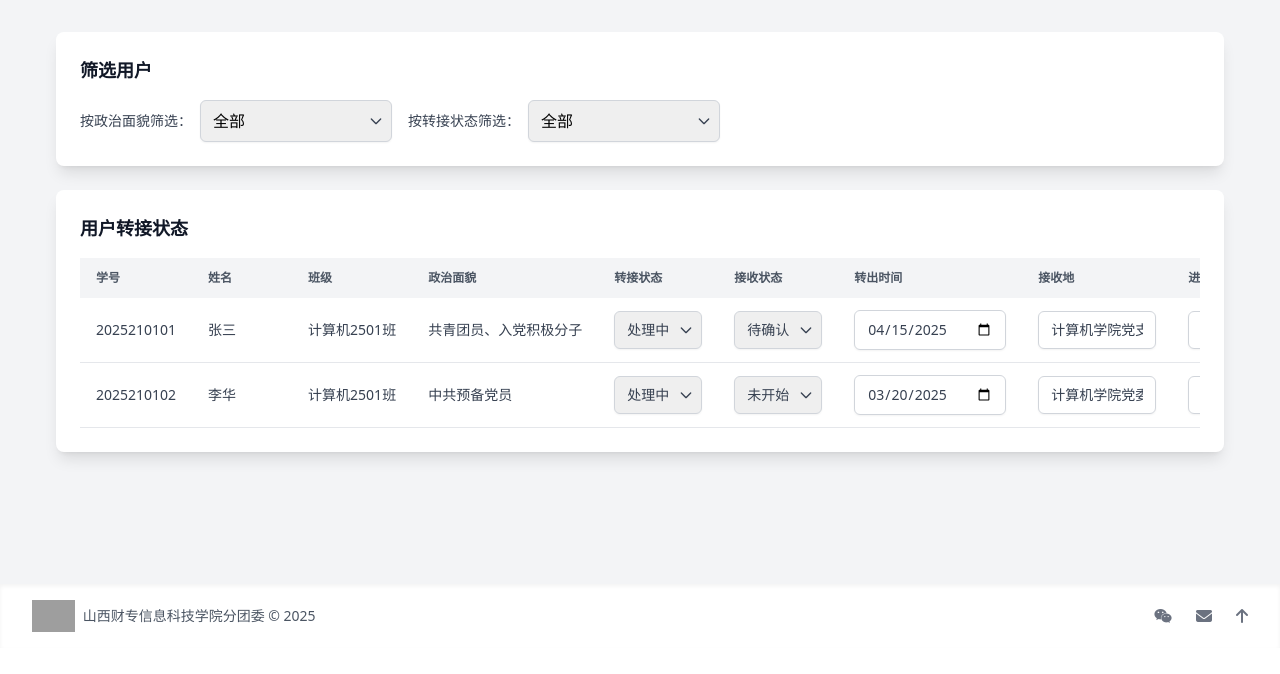
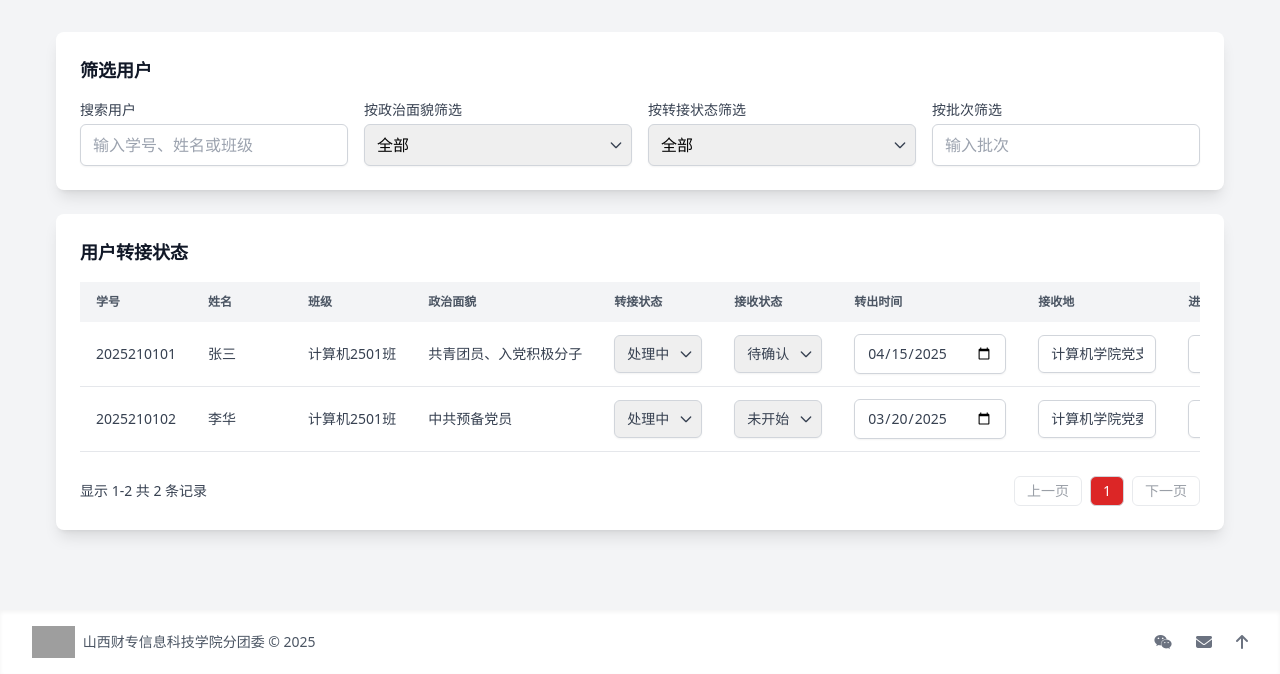
Before and after one commit to AmaTsumeAkira/PartyArchiveManager, a Flask app: page /admin/transfer_status in a window 1280 px wide. Shown: the part 152-826 px from the top of the page. Before the commit the page ends 784 px from the top, so only its background shows below. Run offline with Flask 3, Linux system fonts and the light colour scheme; a user stored in the database is signed in; data comes from the database, SQL or seed files in the repository; some libraries are stand-ins or nearby versions; grey boxes are pictures that could not be loaded.

Commit message:
Update admin_transfer_status.html

```diff
--- a/templates/admin_transfer_status.html
+++ b/templates/admin_transfer_status.html
@@ -12,13 +12,17 @@
         </div>
     </header>
 
-    <!-- Filter Section -->
+    <!-- Filter and Search Section -->
     <div class="bg-white dark:bg-gray-800 rounded-lg shadow-lg p-6 mb-6 animate-fadeIn">
         <h2 class="text-lg font-semibold text-gray-900 dark:text-gray-100 mb-4">筛选用户</h2>
-        <div class="flex flex-col sm:flex-row sm:items-center sm:space-x-4 space-y-4 sm:space-y-0">
-            <div class="flex items-center space-x-2">
-                <label for="identity_filter" class="text-sm font-medium text-gray-700 dark:text-gray-300">按政治面貌筛选：</label>
-                <div class="relative w-48">
+        <div class="flex flex-col md:flex-row md:items-center md:space-x-4 space-y-4 md:space-y-0">
+            <div class="flex-1">
+                <label class="block text-sm font-medium text-gray-700 dark:text-gray-300 mb-1">搜索用户</label>
+                <input type="text" id="searchInput" placeholder="输入学号、姓名或班级" class="w-full px-3 py-2 border border-gray-300 dark:border-gray-600 rounded-md shadow-sm focus:outline-none focus:ring-indigo-500 focus:border-indigo-500 dark:bg-gray-700 dark:text-gray-100">
+            </div>
+            <div class="flex-1">
+                <label for="identity_filter" class="block text-sm font-medium text-gray-700 dark:text-gray-300 mb-1">按政治面貌筛选</label>
+                <div class="relative">
                     <select id="identity_filter" class="w-full px-3 py-2 border border-gray-300 dark:border-gray-600 rounded-md shadow-sm focus:outline-none focus:ring-indigo-500 focus:border-indigo-500 dark:bg-gray-700 dark:text-gray-100 appearance-none">
                         <option value="">全部</option>
                         {% for identity in identities %}
@@ -32,9 +36,9 @@
                     </div>
                 </div>
             </div>
-            <div class="flex items-center space-x-2">
-                <label for="transfer_status_filter" class="text-sm font-medium text-gray-700 dark:text-gray-300">按转接状态筛选：</label>
-                <div class="relative w-48">
+            <div class="flex-1">
+                <label for="transfer_status_filter" class="block text-sm font-medium text-gray-700 dark:text-gray-300 mb-1">按转接状态筛选</label>
+                <div class="relative">
                     <select id="transfer_status_filter" class="w-full px-3 py-2 border border-gray-300 dark:border-gray-600 rounded-md shadow-sm focus:outline-none focus:ring-indigo-500 focus:border-indigo-500 dark:bg-gray-700 dark:text-gray-100 appearance-none">
                         <option value="">全部</option>
                         <option value="未开始">未开始</option>
@@ -48,6 +52,10 @@
                         </svg>
                     </div>
                 </div>
+            </div>
+            <div class="flex-1">
+                <label class="block text-sm font-medium text-gray-700 dark:text-gray-300 mb-1">按批次筛选</label>
+                <input type="text" id="batchFilter" placeholder="输入批次" class="w-full px-3 py-2 border border-gray-300 dark:border-gray-600 rounded-md shadow-sm focus:outline-none focus:ring-indigo-500 focus:border-indigo-500 dark:bg-gray-700 dark:text-gray-100">
             </div>
         </div>
     </div>
@@ -71,20 +79,61 @@
                         <th class="py-3 px-4 min-w-[100px]">操作</th>
                     </tr>
                 </thead>
-                <tbody id="userTable">
-                    {% for user in users %}
-                    <tr data-identities="{{ user.identity_names|join(',') }}" data-transfer-status="{{ user.transfer_status }}" class="border-b dark:border-gray-700 hover:bg-gray-50 dark:hover:transition">
-                        <td class="py-3 px-4 truncate">{{ user.student_id }}</td>
-                        <td class="py-3 px-4 truncate">{{ user.name }}</td>
-                        <td class="py-3 px-4 truncate">{{ user.class_name }}</td>
-                        <td class="py-3 px-4 truncate">{{ user.identity_names|join('、') }}</td>
+                <tbody id="userTableBody">
+                    <!-- Table rows will be populated by JavaScript -->
+                </tbody>
+            </table>
+        </div>
+        <!-- Pagination -->
+        <div class="mt-6 flex justify-between items-center">
+            <div class="text-sm text-gray-700 dark:text-gray-300">
+                显示 <span id="currentPageInfo">1-10</span> 共 <span id="totalUsers"></span> 条记录
+            </div>
+            <div class="flex space-x-2">
+                <button id="prevPage" class="px-3 py-1 border border-gray-300 dark:border-gray-600 rounded-md text-sm text-gray-700 dark:text-gray-300 bg-white dark:bg-gray-700 hover:bg-gray-50 dark:hover:bg-gray-600 disabled:opacity-50" disabled>上一页</button>
+                <div id="pageNumbers" class="flex space-x-1"></div>
+                <button id="nextPage" class="px-3 py-1 border border-gray-300 dark:border-gray-600 rounded-md text-sm text-gray-700 dark:text-gray-300 bg-white dark:bg-gray-700 hover:bg-gray-50 dark:hover:bg-gray-600 disabled:opacity-50">下一页</button>
+            </div>
+        </div>
+    </div>
+</div>
+{% endblock %}
+
+{% block scripts %}
+<script>
+// 用户数据
+const users = {{ users|tojson }};
+const pageSize = 10;
+let currentPage = 1;
+let filteredUsers = [...users];
+
+// 渲染表格
+function renderTable(page = 1) {
+    currentPage = page;
+    const start = (page - 1) * pageSize;
+    const end = start + pageSize;
+    const paginatedUsers = filteredUsers.slice(start, end);
+
+    const tbody = document.getElementById('userTableBody');
+    tbody.innerHTML = '';
+
+    paginatedUsers.forEach(user => {
+        const row = document.createElement('tr');
+        row.className = 'border-b dark:border-gray-700 hover:bg-gray-50 dark:hover:transition';
+        row.setAttribute('data-identities', user.identity_names.join(','));
+        row.setAttribute('data-transfer-status', user.transfer_status);
+        row.innerHTML = `
+            <td class="py-3 px-4 truncate">${user.student_id}</td>
+            <td class="py-3 px-4 truncate">${user.name}</td>
+            <td class="py-3 px-4 truncate">${user.class_name}</td>
+            <td class="py-3 px-4 truncate">${user.identity_names.join('、')}</td>
             <td class="py-3 px-4">
                 <div class="relative">
                     <select name="transfer_status" class="transfer-status w-full px-3 py-2 border border-gray-300 dark:border-gray-600 rounded-md shadow-sm focus:outline-none focus:ring-indigo-500 focus:border-indigo-500 dark:bg-gray-700 dark:text-gray-100 appearance-none">
-                                    <option value="未开始" {% if user.transfer_status == '未开始' %}selected{% endif %}>未开始</option>
-                                    <option value="处理中" {% if user.transfer_status == '处理中' %}selected{% endif %}>处理中</option>
-                                    <option value="已完成" {% if user.transfer_status == '已完成' %}selected{% endif %}>已完成</option>
-                                    <option value="已放弃" {% if user.transfer_status == '已放弃' %}selected{% endif %}>已放弃</option>
+                        <option value="未开始" ${user.transfer_status === '未开始' ? 'selected' : ''}>未开始</option>
+                        <option value="处理中" ${user.transfer_status === '处理中' ? 'selected' : ''}>处理中</option>
+                        <option value="已完成" ${user.transfer_status === '已完成' ? 'selected' : ''}>已完成</option>
+                        <option value="已放弃" ${user.transfer_status === '已放弃' ? 'selected' : ''}>已放弃</option>
                     </select>
                     <div class="pointer-events-none absolute inset-y-0 right-0 flex items-center px-2 text-gray-700 dark:text-gray-300">
                         <svg class="w-4 h-4" fill="none" stroke="currentColor" viewBox="0 0 24 24" xmlns="http://www.w3.org/2000/svg">
@@ -96,10 +145,10 @@
             <td class="py-3 px-4">
                 <div class="relative">
                     <select name="receive_status" class="receive-status w-full px-3 py-2 border border-gray-300 dark:border-gray-600 rounded-md shadow-sm focus:outline-none focus:ring-indigo-500 focus:border-indigo-500 dark:bg-gray-700 dark:text-gray-100 appearance-none">
-                                    <option value="未开始" {% if user.receive_status == '未开始' %}selected{% endif %}>未开始</option>
-                                    <option value="待确认" {% if user.receive_status == '待确认' %}selected{% endif %}>待确认</option>
-                                    <option value="已确认" {% if user.receive_status == '已确认' %}selected{% endif %}>已确认</option>
-                                    <option value="已放弃" {% if user.receive_status == '已放弃' %}selected{% endif %}>已放弃</option>
+                        <option value="未开始" ${user.receive_status === '未开始' ? 'selected' : ''}>未开始</option>
+                        <option value="待确认" ${user.receive_status === '待确认' ? 'selected' : ''}>待确认</option>
+                        <option value="已确认" ${user.receive_status === '已确认' ? 'selected' : ''}>已确认</option>
+                        <option value="已放弃" ${user.receive_status === '已放弃' ? 'selected' : ''}>已放弃</option>
                     </select>
                     <div class="pointer-events-none absolute inset-y-0 right-0 flex items-center px-2 text-gray-700 dark:text-gray-300">
                         <svg class="w-4 h-4" fill="none" stroke="currentColor" viewBox="0 0 24 24" xmlns="http://www.w3.org/2000/svg">
@@ -109,52 +158,80 @@
                 </div>
             </td>
             <td class="py-3 px-4">
-                            <input type="date" name="transfer_date" class="transfer-date w-full px-3 py-2 border border-gray-300 dark:border-gray-600 rounded-md shadow-sm focus:outline-none focus:ring-indigo-500 focus:border-indigo-500 dark:bg-gray-700 dark:text-gray-100" value="{{ user.transfer_date or '' }}">
+                <input type="date" name="transfer_date" class="transfer-date w-full px-3 py-2 border border-gray-300 dark:border-gray-600 rounded-md shadow-sm focus:outline-none focus:ring-indigo-500 focus:border-indigo-500 dark:bg-gray-700 dark:text-gray-100" value="${user.transfer_date || ''}">
             </td>
             <td class="py-3 px-4">
-                            <input type="text" name="receiver" class="receiver w-full px-3 py-2 border border-gray-300 dark:border-gray-600 rounded-md shadow-sm focus:outline-none focus:ring-indigo-500 focus:border-indigo-500 dark:bg-gray-700 dark:text-gray-100" value="{{ user.receiver or '' }}">
+                <input type="text" name="receiver" class="receiver w-full px-3 py-2 border border-gray-300 dark:border-gray-600 rounded-md shadow-sm focus:outline-none focus:ring-indigo-500 focus:border-indigo-500 dark:bg-gray-700 dark:text-gray-100" value="${user.receiver || ''}">
             </td>
             <td class="py-3 px-4">
-                            <input type="number" name="progress" class="progress w-full px-3 py-2 border border-gray-300 dark:border-gray-600 rounded-md shadow-sm focus:outline-none focus:ring-indigo-500 focus:border-indigo-500 dark:bg-gray-700 dark:text-gray-100" value="{{ user.progress|default(0) }}" min="0" max="100">
+                <input type="number" name="progress" class="progress w-full px-3 py-2 border border-gray-300 dark:border-gray-600 rounded-md shadow-sm focus:outline-none focus:ring-indigo-500 focus:border-indigo-500 dark:bg-gray-700 dark:text-gray-100" value="${user.progress || 0}" min="0" max="100">
             </td>
             <td class="py-3 px-4">
-                            <button class="update-btn bg-indigo-600 hover:bg-indigo-700 text-white px-4 py-2 rounded-md shadow-sm transition duration-200 flex items-center" data-user-id="{{ user.id }}">
+                <button class="update-btn bg-indigo-600 hover:bg-indigo-700 text-white px-4 py-2 rounded-md shadow-sm transition duration-200 flex items-center" data-user-id="${user.id}">
                     更新
                 </button>
             </td>
-                    </tr>
-                    {% endfor %}
-                </tbody>
-            </table>
-        </div>
-    </div>
-</div>
-{% endblock %}
+        `;
+        tbody.appendChild(row);
+    });
 
-{% block scripts %}
-<script>
-function filterTable() {
-    const selectedIdentity = document.getElementById('identity_filter').value.toLowerCase();
-    const selectedTransferStatus = document.getElementById('transfer_status_filter').value.toLowerCase();
-    const rows = document.querySelectorAll('#userTable tr');
-
-    rows.forEach(row => {
-        const identities = row.getAttribute('data-identities').toLowerCase();
-        const transferStatus = row.getAttribute('data-transfer-status').toLowerCase();
-        const matchesIdentity = !selectedIdentity || identities.includes(selectedIdentity);
-        const matchesTransferStatus = !selectedTransferStatus || transferStatus === selectedTransferStatus;
-
-        if (matchesIdentity && matchesTransferStatus) {
-            row.style.display = '';
-        } else {
-            row.style.display = 'none';
-        }
-    });
+    updatePagination();
+    bindUpdateButtons();
 }
 
-document.getElementById('identity_filter').addEventListener('change', filterTable);
-document.getElementById('transfer_status_filter').addEventListener('change', filterTable);
+// 更新分页导航
+function updatePagination() {
+    const totalPages = Math.ceil(filteredUsers.length / pageSize);
+    const pageNumbers = document.getElementById('pageNumbers');
+    pageNumbers.innerHTML = '';
 
+    for (let i = 1; i <= totalPages; i++) {
+        const button = document.createElement('button');
+        button.className = `px-3 py-1 border border-gray-300 dark:border-gray-600 rounded-md text-sm ${i === currentPage ? 'bg-red-600 text-white' : 'text-gray-700 dark:text-gray-300 bg-white dark:bg-gray-700 hover:bg-gray-50 dark:hover:bg-gray-600'}`;
+        button.textContent = i;
+        button.onclick = () => renderTable(i);
+        pageNumbers.appendChild(button);
+    }
+
+    document.getElementById('prevPage').disabled = currentPage === 1;
+    document.getElementById('nextPage').disabled = currentPage === totalPages;
+
+    const start = (currentPage - 1) * pageSize + 1;
+    const end = Math.min(currentPage * pageSize, filteredUsers.length);
+    document.getElementById('currentPageInfo').textContent = `${start}-${end}`;
+    document.getElementById('totalUsers').textContent = filteredUsers.length;
+}
+
+// 搜索和筛选
+function filterUsers() {
+    const searchTerm = document.getElementById('searchInput').value.toLowerCase();
+    const identityFilter = document.getElementById('identity_filter').value.toLowerCase();
+    const transferStatusFilter = document.getElementById('transfer_status_filter').value.toLowerCase();
+    const batchFilter = document.getElementById('batchFilter').value.toLowerCase();
+
+    filteredUsers = users.filter(user => {
+        const matchesSearch = !searchTerm ||
+            user.student_id.toLowerCase().includes(searchTerm) ||
+            user.name.toLowerCase().includes(searchTerm) ||
+            user.class_name.toLowerCase().includes(searchTerm);
+
+        const matchesIdentity = !identityFilter ||
+            user.identity_names.join(',').toLowerCase().includes(identityFilter);
+
+        const matchesTransferStatus = !transferStatusFilter ||
+            user.transfer_status.toLowerCase() === transferStatusFilter;
+
+        const matchesBatch = !batchFilter ||
+            (user.batch || '').toLowerCase().includes(batchFilter);
+
+        return matchesSearch && matchesIdentity && matchesTransferStatus && matchesBatch;
+    });
+
+    renderTable(1);
+}
+
+// 绑定更新按钮事件
+function bindUpdateButtons() {
     document.querySelectorAll('.update-btn').forEach(button => {
         button.addEventListener('click', function() {
             const userId = this.getAttribute('data-user-id');
@@ -207,5 +284,23 @@ document.querySelectorAll('.update-btn').forEach(button => {
             });
         });
     });
+}
+
+// 事件监听
+document.getElementById('searchInput').addEventListener('input', filterUsers);
+document.getElementById('identity_filter').addEventListener('change', filterUsers);
+document.getElementById('transfer_status_filter').addEventListener('change', filterUsers);
+document.getElementById('batchFilter').addEventListener('input', filterUsers);
+document.getElementById('prevPage').addEventListener('click', () => {
+    if (currentPage > 1) renderTable(currentPage - 1);
+});
+document.getElementById('nextPage').addEventListener('click', () => {
+    if (currentPage < Math.ceil(filteredUsers.length / pageSize)) renderTable(currentPage + 1);
+});
+
+// 初始化
+document.addEventListener('DOMContentLoaded', () => {
+    filterUsers();
+});
 </script>
 {% endblock %}
```
Lines whose indentation alone changed are shown as unchanged.
